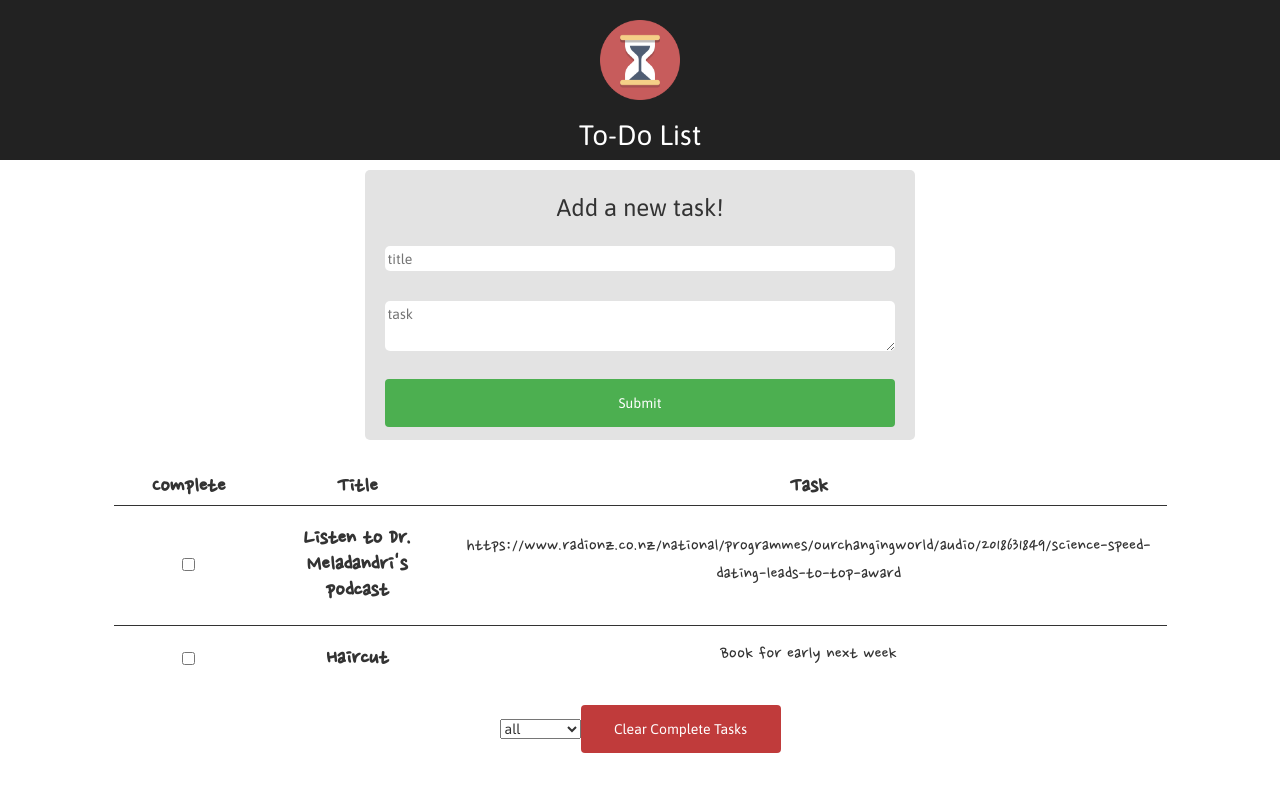
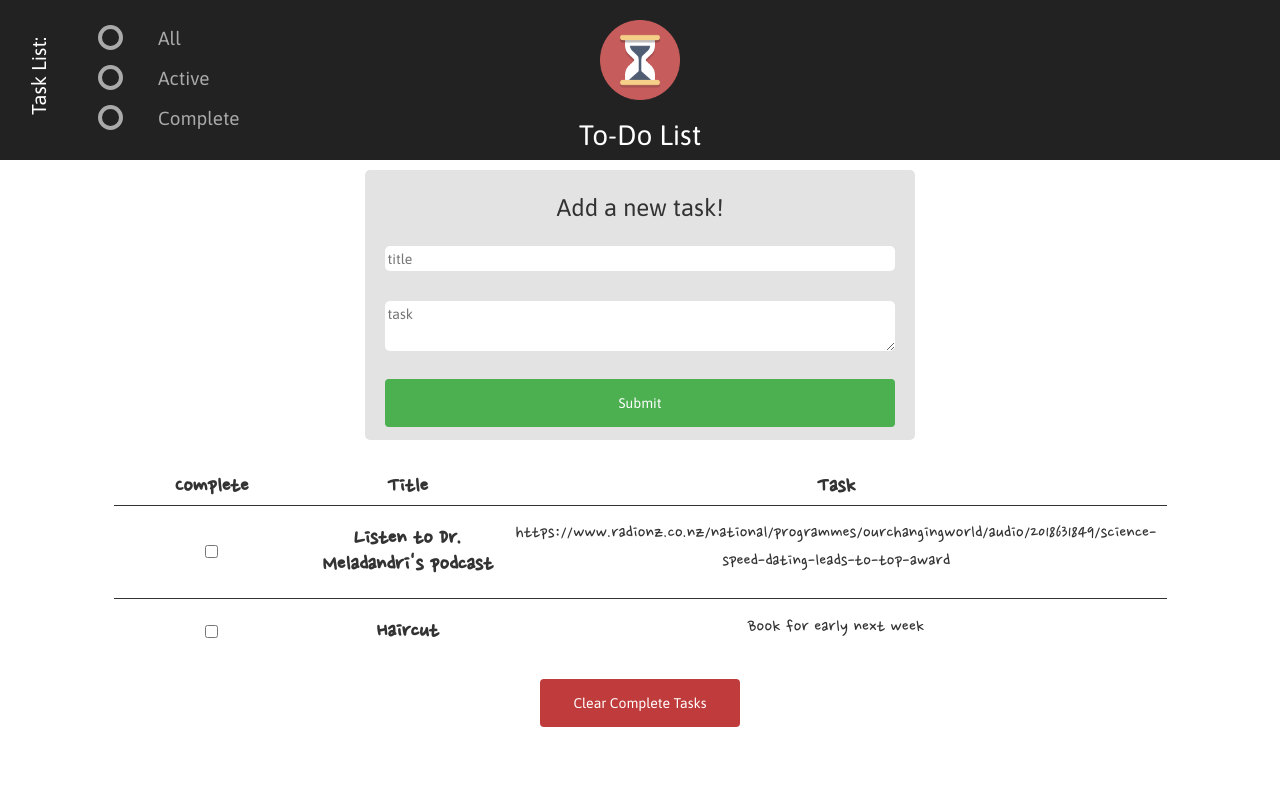
Before and after one commit to phillipncraig/assignment5, a React app in the folder to-do-list/: page / in a window 1280 px wide. Built offline with nearby package versions, Linux system fonts and the light colour scheme.

Commit message:
updates styling in filter button (radio and moved to header with new css

```diff
--- a/to-do-list/src/App.css
+++ b/to-do-list/src/App.css
@@ -108,14 +108,125 @@ table {
 
 }
 
+tbody {
+  width: 100%;
+}
+
 th {
+  float: middle;
   text-align: center;
   font-size: 18pt;
   min-width: 150px;
+
 }
 
 td {
   border-top: solid 1px;
   font-size: 15pt;
   padding: 10px;
+  width: 33%;
 }
+
+/* Radio Buttons*/
+
+@import url('https://fonts.googleapis.com/css?family=Lato');
+
+.filterh2 {
+  color: white;
+  font-size: 15pt;
+  transform: rotate(-90deg);
+  float: left;
+  margin-top: 65px;
+  margin-right: 0px;
+}
+
+.filter {
+  position: absolute;
+  width: 30%;
+  min-width: 125px;
+  height: 160px;
+
+}
+.container ul{
+  list-style: none;
+  -webkit-padding-start: 0px;
+  margin: 20px 0px;
+	overflow: auto;
+}
+
+ul li{
+  color: #AAAAAA;
+  display: block;
+  position: relative;
+  float: left;
+  text-align: left;
+  width: 100%;
+  height: 100%;
+
+}
+
+ul li input[type=radio]{
+  position: absolute;
+  visibility: hidden;
+}
+
+ul li label{
+  display: block;
+  position: relative;
+  font-weight: 300;
+  font-size: 1.35em;
+  padding: 0px 0px 0px 80px;
+  margin: 5px auto;
+  height: 30px;
+  z-index: 9;
+  cursor: pointer;
+  -webkit-transition: all 0.25s linear;
+}
+
+ul li:hover label{
+	color: #FFFFFF;
+}
+
+ul li .check{
+  display: block;
+  position: absolute;
+  border: 4px solid #AAAAAA;
+  border-radius: 100%;
+  height: 25px;
+  width: 25px;
+  top: 5px;
+  left: 20px;
+	z-index: 5;
+	transition: border .25s linear;
+	-webkit-transition: border .25s linear;
+}
+
+ul li:hover .check {
+  border: 4px solid #FFFFFF;
+}
+
+ul li .check::before {
+  display: block;
+  position: absolute;
+	content: '';
+  border-radius: 100%;
+  height: 11px;
+  width: 11px;
+  top: 3px;
+	left: 3px;
+  margin: auto;
+	transition: background 0.25s linear;
+	-webkit-transition: background 0.25s linear;
+}
+
+input[type=radio]:checked ~ .check {
+  border: 4px solid #45a049;
+}
+
+input[type=radio]:checked ~ .check::before{
+  background: #45a049;
+}
+
+input[type=radio]:checked ~ label{
+  color: #45a049;
+}
--- a/to-do-list/src/components/App/App.js
+++ b/to-do-list/src/components/App/App.js
@@ -47,10 +47,16 @@ class App extends Component {
       filter: filter
     })
   }
+
   // An event handler that will update the status value in state and pass down to ListItem to update styling in the child Ternary
   // Caused issues now resolved on interaction with clearList, where array id complete states were being passed along (in a 4 long array props[2] moves position in as state changes)
   completeCheck = (id) => {
     this.state.toDoList[id].complete = !this.state.toDoList[id].complete
+    // this.setState({
+    //   toDoList: {
+    //    complete: !this.state.complete,
+    //   },
+    // })
     this.setState({
       toDoList: this.state.toDoList
     })
@@ -60,14 +66,17 @@ class App extends Component {
     return (
 
         <div className="App">
+        <Filter changeFilter={this.changeFilter} />
           <header className="App-header">
             <img src={logo} className="App-logo" alt="logo" />
             <h1 className="App-title">To-Do List</h1>
+
           </header>
 
           <main className="container">
             <div className="row">
-              <UpdateList addToDo={this.addToDo} />
+
+            <UpdateList addToDo={this.addToDo} />
 
             </div>
 
@@ -77,7 +86,7 @@ class App extends Component {
               changeFilter={this.changeFilter}
             />
           <div className="row">
-            <Filter changeFilter={this.changeFilter} />
+
             <ClearList clearList={this.clearList} />
           </div>
           </main>
--- a/to-do-list/src/components/Filter/Filter.jsx
+++ b/to-do-list/src/components/Filter/Filter.jsx
@@ -2,24 +2,89 @@ import React, { Component } from 'react';
 import '../../App.css';
 
 class Filter extends Component {
-  constructor() {
-    super()
-
+  constructor(props) {
+    super(props)
+    this.state = {
+      toDoList: props.toDoList,
+      filter: props.filter
+    }
     this.changeFilter = this.changeFilter.bind(this)
   }
 
-  changeFilter() {
-    this.props.changeFilter(this.filter.value)
+
+  changeFilter(e) {
+    this.props.changeFilter(e.target.value)
+    console.log(this.props.filter)
   }
 
   render() {
 
     return (
-      <select onChange={this.changeFilter} ref={(select) => { this.filter = select }} id="filter">
-        <option value="all">all</option>
-        <option value="active">active</option>
-        <option value="complete">complete</option>
-      </select>
+
+      <div className="container filter">
+
+        <div className="row">
+          <div className="col-3">
+            <h2 className="filterh2">Task List:</h2>
+          </div>
+          <div className="col-9">
+
+              <ul>
+                <li>
+                  <input
+                    onClick={this.changeFilter}
+                    type="radio"
+                    id="all"
+                    name="selector"
+                    value="all"
+                    checked={this.props.filter}
+                    />
+                  <label htmlFor="all">All</label>
+                  <div className="check"></div>
+                </li>
+
+                <li>
+                  <input
+                    onClick={this.changeFilter}
+                    type="radio"
+                    id="active"
+                    name="selector"
+                    value="active"
+                    checked={this.props.filter}
+
+                    />
+                <label htmlFor="active">Active</label>
+                  <div className="check"><div className="inside"></div></div>
+                </li>
+
+
+                <li>
+                  <input
+                    onClick={this.changeFilter}
+                    type="radio"
+                    id="complete"
+                    name="selector"
+                    value="complete"
+                    checked={this.props.filter}
+                    />
+                <label htmlFor="complete">Complete</label>
+                  <div className="check"><div className="inside"></div></div>
+                </li>
+              </ul>
+
+
+          </div>
+        </div>
+      </div>
+
+      // Selector code is much more compact versus radio button, but I wanted the radio button look.
+
+      // <select onChange={this.changeFilter} ref={(value) => { this.filter = value }} id="filter">
+      //   <option value="all">All</option>
+      //   <option value="active" >Active</option>
+      //   <option value="complete" >Complete</option >
+      // </select >
+
     )
   }
 }
--- a/to-do-list/src/components/UpdateList/UpdateList.jsx
+++ b/to-do-list/src/components/UpdateList/UpdateList.jsx
@@ -66,10 +66,17 @@ class UpdateList extends Component {
                     alert("Whoops! You forgot to add a new task")
                     return
                   } else {
-                    this.addNew(this.state.form.title,
+                    this.addNew(
+                      this.state.form.title,
                       this.state.form.text,
                     )
                   }
+                  this.setState({
+                    form: {
+                      title: "",
+                      text: "",
+                    }
+                  })
                 }
               } />
           </form>
```
Also changed, not shown: to-do-list/src/components/FullList/FullList.jsx (+6 -3 lines).
